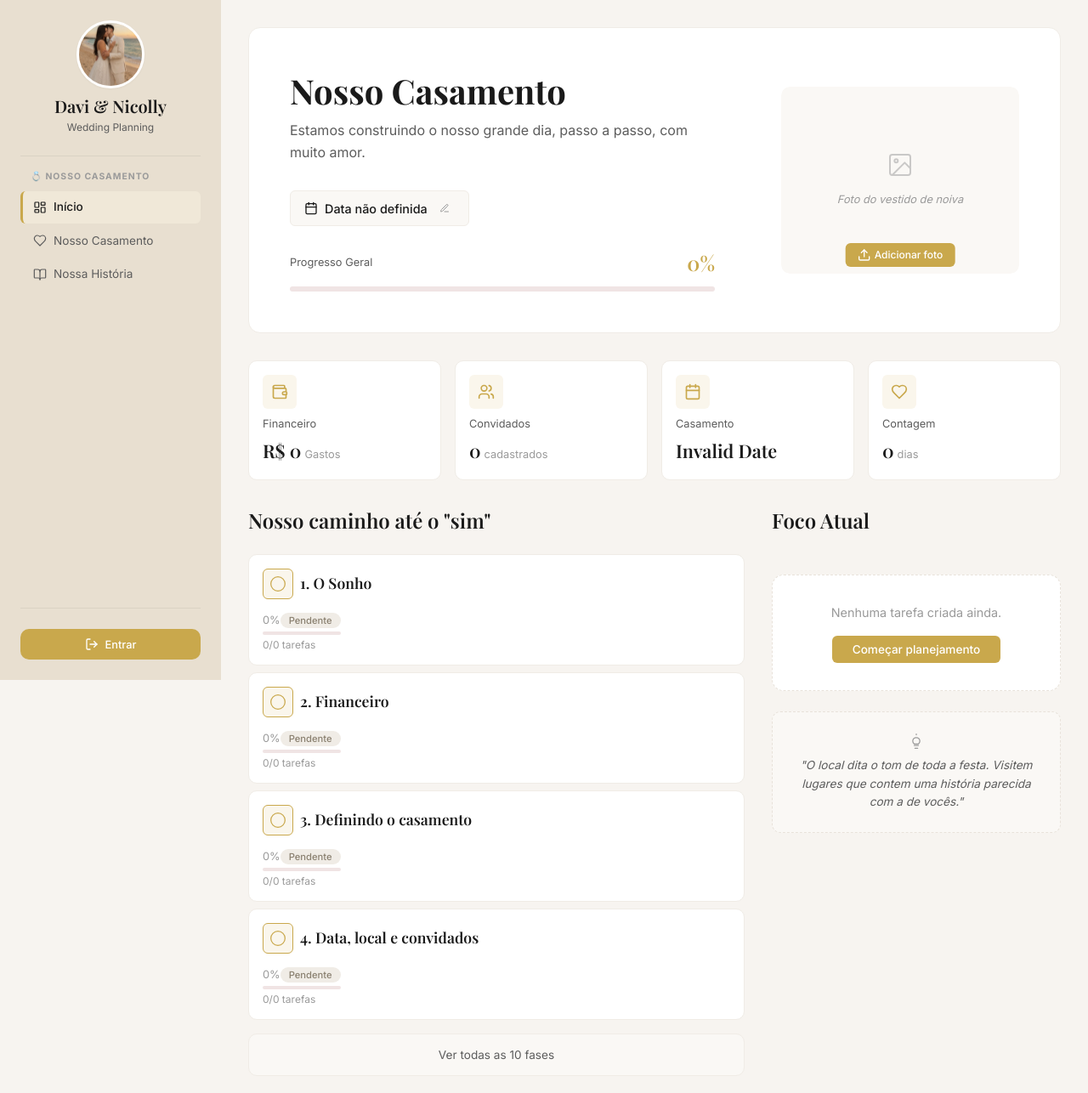
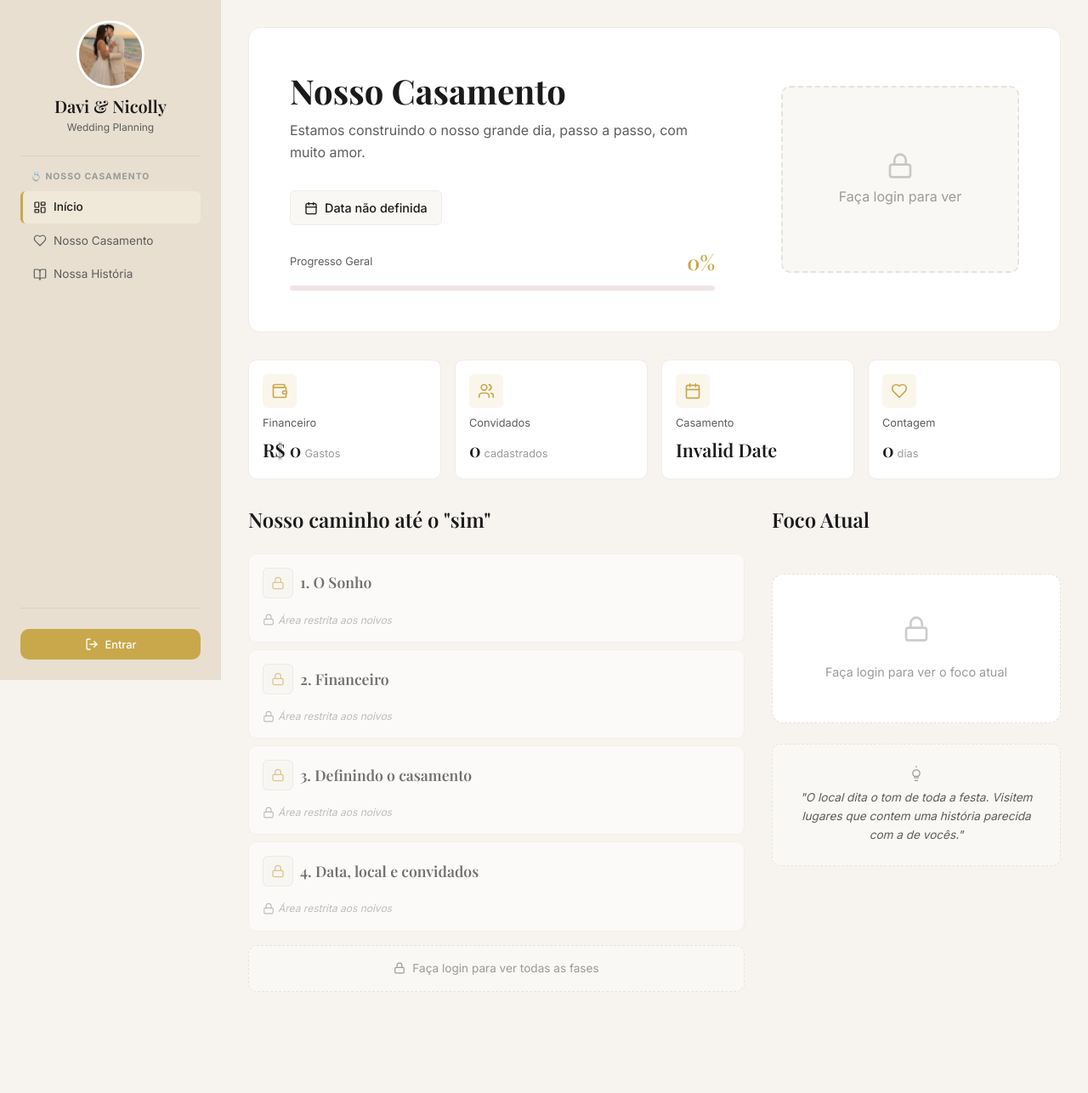
Before and after one commit to drferreiraaz/Wedding-Registry, a React (Vite) app: page / in a window 1280 px wide. Shown: the top 1286 px of the page at 85% size. After the commit the page ends 1199 px from the top, so only its background shows below. Built offline with nearby package versions, Linux system fonts and the light colour scheme; a web font is replaced by a local one.

Commit message:
fix: restrict visitor access to admin features and mobile nav

```diff
--- a/src/components/MobileNav/MobileNav.jsx
+++ b/src/components/MobileNav/MobileNav.jsx
@@ -3,15 +3,18 @@ import { Link, useLocation } from 'react-router-dom';
 import {
   LayoutDashboard, Heart, BookOpen, ClipboardList, CalendarDays, Wallet,
   Users, UserCheck, Home, Plane, Store, PartyPopper, Settings,
-  Menu, X, LogOut, Upload
+  Menu, X, LogOut, Upload, Lock
 } from 'lucide-react';
 import { useAuth } from '../../context/AuthContext';
 import './style.css';
 
-const navItems = [
+const publicNavItems = [
   { path: '/', label: 'Início', icon: LayoutDashboard },
   { path: '/casamento', label: 'Nosso Casamento', icon: Heart },
   { path: '/nossa-historia', label: 'Nossa História', icon: BookOpen },
+];
+
+const privateNavItems = [
   { path: '/planejamento', label: 'Planejamento', icon: ClipboardList },
   { path: '/cronograma', label: 'Cronograma', icon: CalendarDays },
   { path: '/financeiro', label: 'Financeiro', icon: Wallet },
@@ -47,6 +50,8 @@ function MobileNav({ couple, onReset, updateData }) {
     }
   };
 
+  const navItems = isAuthenticated ? [...publicNavItems, ...privateNavItems] : publicNavItems;
+
   return (
     <div className={`mobile-nav ${isOpen ? 'mobile-open' : ''}`}>
       <div className="mobile-nav-header">
@@ -56,17 +61,19 @@ function MobileNav({ couple, onReset, updateData }) {
               {couple.photoUrl ? (
                 <img src={couple.photoUrl} alt={couple.photoDescription} />
               ) : (
-                <div className="mobile-nav-photo-empty" onClick={() => fileInputRef.current?.click()}>
-                  <Upload size={14} />
+                <div className="mobile-nav-photo-empty">
+                  <Lock size={14} />
                 </div>
               )}
             </div>
-            {couple.photoUrl && (
+            {couple.photoUrl && isAuthenticated && (
               <button className="mobile-nav-photo-remove" onClick={handleRemovePhoto} type="button">
                 <X size={10} />
               </button>
             )}
+            {isAuthenticated && (
               <input ref={fileInputRef} type="file" accept="image/*" onChange={handlePhotoUpload} style={{ display: 'none' }} />
+            )}
           </div>
           <span className="mobile-nav-couple-name">{couple.names}</span>
         </div>
@@ -91,14 +98,28 @@ function MobileNav({ couple, onReset, updateData }) {
               );
             })}
 
+            {!isAuthenticated && (
+              <>
+                <li className="mobile-nav-divider">
+                  <span>Área Restrita</span>
+                </li>
+                <li>
+                  <Link to="/login" className="mobile-nav-item mobile-nav-login" onClick={() => setIsOpen(false)}>
+                    <Lock size={18} strokeWidth={1.8} />
+                    <span>Entrar como noivos</span>
+                  </Link>
+                </li>
+              </>
+            )}
+
             {isAuthenticated && (
+              <>
                 <li>
                   <Link to="/configuracoes" className={`mobile-nav-item ${location.pathname === '/configuracoes' ? 'mobile-nav-item-active' : ''}`} onClick={() => setIsOpen(false)}>
                     <Settings size={18} strokeWidth={1.8} />
                     <span>Configurações</span>
                   </Link>
                 </li>
-            )}
 
                 <li>
                   <button className="mobile-nav-item mobile-nav-photo-upload" onClick={() => fileInputRef.current?.click()} type="button">
@@ -108,26 +129,19 @@ function MobileNav({ couple, onReset, updateData }) {
                 </li>
 
                 <li>
-              {isAuthenticated ? (
-                <button className="mobile-nav-item mobile-nav-reset" onClick={() => { logout(); setIsOpen(false); }}>
+                  <button className="mobile-nav-item mobile-nav-logout" onClick={() => { logout(); setIsOpen(false); }}>
                     <LogOut size={18} strokeWidth={1.8} />
                     <span>Sair</span>
                   </button>
-              ) : (
-                <button className="mobile-nav-item mobile-nav-login" onClick={() => { window.location.href = '/login'; setIsOpen(false); }}>
-                  <LogOut size={18} strokeWidth={1.8} />
-                  <span>Entrar</span>
-                </button>
-              )}
                 </li>
 
-            {isAuthenticated && (
                 <li>
                   <button className="mobile-nav-item mobile-nav-reset" onClick={() => { onReset(); setIsOpen(false); }}>
                     <X size={18} strokeWidth={1.8} />
                     <span>Resetar dados</span>
                   </button>
                 </li>
+              </>
             )}
           </ul>
         </nav>
--- a/src/components/MobileNav/style.css
+++ b/src/components/MobileNav/style.css
@@ -163,6 +163,50 @@
   background-color: var(--color-primary-lighter);
 }
 
+.mobile-nav-divider {
+  padding: var(--spacing-md) var(--spacing-md) var(--spacing-sm);
+  font-size: 0.7rem;
+  font-weight: 700;
+  text-transform: uppercase;
+  letter-spacing: 1px;
+  color: var(--color-text-muted);
+  border-top: 1px solid rgba(0, 0, 0, 0.06);
+  margin-top: var(--spacing-sm);
+}
+
+.mobile-nav-login {
+  color: var(--color-primary);
+  font-weight: 600;
+  background-color: var(--color-primary-lighter);
+}
+
+.mobile-nav-login:hover {
+  background-color: var(--color-primary);
+  color: #fff;
+}
+
+.mobile-nav-logout {
+  color: var(--color-danger);
+  border-top: 1px solid rgba(0, 0, 0, 0.06);
+  margin-top: var(--spacing-sm);
+  padding-top: var(--spacing-md);
+}
+
+.mobile-nav-logout:hover {
+  background-color: var(--color-badge-high);
+}
+
+.mobile-nav-photo-empty {
+  width: 100%;
+  height: 100%;
+  background-color: var(--color-surface-alt);
+  display: flex;
+  align-items: center;
+  justify-content: center;
+  color: var(--color-text-muted);
+  border-radius: var(--radius-full);
+}
+
 @media (max-width: 900px) {
   .mobile-nav {
     display: block;
--- a/src/pages/Dashboard/Dashboard.jsx
+++ b/src/pages/Dashboard/Dashboard.jsx
@@ -1,76 +1,30 @@
-import './style.css';
-import React, { useState, useRef } from 'react';
+import React from 'react';
 import { useOutletContext, useNavigate } from 'react-router-dom';
+import { useAuth } from '../../context/AuthContext';
 import PhaseCard from '../../components/PhaseCard/PhaseCard';
 import StatsGrid from '../../components/StatsGrid/StatsGrid';
 import NextMission from '../../components/NextMission/NextMission';
 import ImagePlaceholder from '../../components/ImagePlaceholder/ImagePlaceholder';
 import { calculateOverallProgress, calculateDaysUntil } from '../../utils/calculations';
-import { Calendar, Edit3, Upload, X } from 'lucide-react';
+import { Calendar, Edit3, Lock } from 'lucide-react';
+import './style.css';
 
 function Dashboard() {
   const { data, updateData } = useOutletContext();
+  const { isAuthenticated } = useAuth();
   const navigate = useNavigate();
   const overallProgress = calculateOverallProgress(data.phases);
-  const [editingDate, setEditingDate] = useState(false);
-  const [tempDate, setTempDate] = useState(data.wedding.date || '');
-  const fileInputRef = useRef(null);
-
   const daysUntil = data.wedding.date ? calculateDaysUntil(data.wedding.date) : 0;
-
-  const handleSaveDate = () => {
-    if (tempDate) {
-      const date = new Date(tempDate + 'T00:00:00');
-      const formatted = date.toLocaleDateString('pt-BR');
-      updateData((prev) => ({
-        ...prev,
-        wedding: {
-          ...prev.wedding,
-          date: tempDate,
-          dateFormatted: formatted,
-        },
-      }));
-    }
-    setEditingDate(false);
-  };
 
   const handlePhotoUpload = (e) => {
     const file = e.target.files?.[0];
-    if (!file) return;
-
-    if (!file.type.startsWith('image/')) {
-      alert('Por favor, selecione uma imagem válida.');
+    if (!file || !file.type.startsWith('image/') || file.size > 3 * 1024 * 1024) {
+      alert('Selecione uma imagem válida de até 3MB.');
       return;
     }
-
-    if (file.size > 4 * 1024 * 1024) {
-      alert('A imagem é muito grande. O limite é 4MB para não estourar o localStorage.');
-      return;
-    }
-
     const reader = new FileReader();
-    reader.onload = (event) => {
-      updateData((prev) => ({
-        ...prev,
-        wedding: {
-          ...prev.wedding,
-          dressPhotoUrl: event.target.result,
-        },
-      }));
-    };
+    reader.onload = (event) => updateData(prev => ({ ...prev, wedding: { ...prev.wedding, dressPhotoUrl: event.target.result } }));
     reader.readAsDataURL(file);
-  };
-
-  const handleRemovePhoto = () => {
-    if (window.confirm('Remover a foto do vestido?')) {
-      updateData((prev) => ({
-        ...prev,
-        wedding: {
-          ...prev.wedding,
-          dressPhotoUrl: null,
-        },
-      }));
-    }
   };
 
   return (
@@ -81,31 +35,12 @@ function Dashboard() {
           <p className="dashboard-hero-text">{data.wedding.tagline}</p>
 
           <div className="dashboard-hero-date">
-            {editingDate ? (
-              <div className="dashboard-date-edit">
-                <input
-                  type="date"
-                  value={tempDate}
-                  onChange={(e) => setTempDate(e.target.value)}
-                  className="dashboard-date-input"
-                />
-                <button className="dashboard-date-save" onClick={handleSaveDate}>Salvar</button>
-                <button className="dashboard-date-cancel" onClick={() => setEditingDate(false)}>Cancelar</button>
-              </div>
-            ) : (
             <div className="dashboard-date-display">
               <Calendar size={16} />
               <span className="dashboard-date-text">
                 {data.wedding.dateFormatted || 'Data não definida'}
               </span>
-                <button className="dashboard-date-edit-btn" onClick={() => {
-                  setTempDate(data.wedding.date || '');
-                  setEditingDate(true);
-                }}>
-                  <Edit3 size={12} />
-                </button>
             </div>
-            )}
             {data.wedding.date && (
               <span className="dashboard-countdown">{daysUntil} dias até o grande dia</span>
             )}
@@ -126,53 +61,34 @@ function Dashboard() {
         </div>
 
         <div className="dashboard-hero-image">
+          {isAuthenticated ? (
+            <div className="dashboard-dress-upload">
               {data.wedding.dressPhotoUrl ? (
-            <div className="dashboard-dress-photo">
-              <img
-                src={data.wedding.dressPhotoUrl}
-                alt="Foto do vestido de noiva"
-                className="dashboard-dress-photo-img"
-              />
-              <div className="dashboard-dress-photo-overlay">
-                <button
-                  className="dashboard-dress-photo-btn dashboard-dress-photo-btn-remove"
-                  onClick={handleRemovePhoto}
-                  title="Remover foto"
-                >
-                  <X size={16} />
-                </button>
-                <button
-                  className="dashboard-dress-photo-btn dashboard-dress-photo-btn-change"
-                  onClick={() => fileInputRef.current?.click()}
-                  title="Trocar foto"
-                >
-                  <Upload size={16} />
-                </button>
-              </div>
-            </div>
+                <img src={data.wedding.dressPhotoUrl} alt="Vestido de noiva" className="dashboard-dress-img" />
               ) : (
-            <div className="dashboard-dress-upload">
                 <ImagePlaceholder
                   description="Foto do vestido de noiva"
                   className="dashboard-hero-image-placeholder"
                 />
-              <button
-                className="dashboard-dress-upload-btn"
-                onClick={() => fileInputRef.current?.click()}
-              >
-                <Upload size={16} />
-                <span>Adicionar foto</span>
-              </button>
-            </div>
               )}
+              <label className="dashboard-dress-upload-btn">
                 <input
-            ref={fileInputRef}
                   type="file"
                   accept="image/*"
                   onChange={handlePhotoUpload}
                   style={{ display: 'none' }}
-            aria-label="Selecionar foto do vestido"
                 />
+                <span>📷 {data.wedding.dressPhotoUrl ? 'Trocar foto' : 'Adicionar foto'}</span>
+              </label>
+            </div>
+          ) : data.wedding.dressPhotoUrl ? (
+            <img src={data.wedding.dressPhotoUrl} alt="Vestido de noiva" className="dashboard-dress-img" />
+          ) : (
+            <div className="dashboard-locked-content">
+              <Lock size={32} />
+              <span>Faça login para ver</span>
+            </div>
+          )}
         </div>
       </div>
 
@@ -188,21 +104,49 @@ function Dashboard() {
           <h2 className="dashboard-section-title">Nosso caminho até o "sim"</h2>
           <div className="dashboard-phases-list">
             {data.phases.slice(0, 4).map((phase) => (
+              <div key={phase.id} className={!isAuthenticated ? 'dashboard-phase-locked' : ''}>
+                {isAuthenticated ? (
                   <PhaseCard
-                key={phase.id}
                     phase={phase}
                     onClick={() => navigate('/planejamento')}
                   />
+                ) : (
+                  <div className="phase-card phase-card-locked">
+                    <div className="phase-card-header">
+                      <div className="phase-card-icon">
+                        <Lock size={16} />
+                      </div>
+                      <h3 className="phase-card-title">
+                        {phase.number}. {phase.name}
+                      </h3>
+                    </div>
+                    <div className="phase-card-body">
+                      <div className="phase-card-locked-message">
+                        <Lock size={14} />
+                        <span>Área restrita aos noivos</span>
+                      </div>
+                    </div>
+                  </div>
+                )}
+              </div>
             ))}
           </div>
+          {isAuthenticated ? (
             <button className="dashboard-phases-more" onClick={() => navigate('/planejamento')}>
               Ver todas as 10 fases
             </button>
+          ) : (
+            <div className="dashboard-phases-more dashboard-phases-more-locked">
+              <Lock size={14} />
+              <span>Faça login para ver todas as fases</span>
+            </div>
+          )}
         </div>
 
         <div className="dashboard-focus">
           <h2 className="dashboard-section-title">Foco Atual</h2>
-          {data.phases.some(p => p.tasks.length > 0) ? (
+          {isAuthenticated ? (
+            data.phases.some(p => p.tasks.length > 0) ? (
               <NextMission phases={data.phases} weddingDate={data.wedding.date} />
             ) : (
               <div className="dashboard-empty-focus">
@@ -210,6 +154,12 @@ function Dashboard() {
                 <button className="dashboard-empty-focus-btn" onClick={() => navigate('/planejamento')}>
                   Começar planejamento
                 </button>
+              </div>
+            )
+          ) : (
+            <div className="dashboard-locked-focus">
+              <Lock size={32} />
+              <p>Faça login para ver o foco atual</p>
             </div>
           )}
 
--- a/src/pages/Dashboard/style.css
+++ b/src/pages/Dashboard/style.css
@@ -407,3 +407,117 @@
 .dashboard-dress-upload-btn:hover {
   background-color: var(--color-primary-hover);
 }
+
+/* Conteúdo bloqueado para visitantes */
+.dashboard-locked-content {
+  width: 100%;
+  height: 100%;
+  display: flex;
+  flex-direction: column;
+  align-items: center;
+  justify-content: center;
+  background-color: var(--color-surface-alt);
+  border: 2px dashed var(--color-border);
+  border-radius: var(--radius-md);
+  color: var(--color-text-muted);
+  gap: var(--spacing-sm);
+  padding: var(--spacing-lg);
+  text-align: center;
+}
+
+.dashboard-locked-content svg {
+  opacity: 0.5;
+}
+
+.dashboard-dress-upload {
+  position: relative;
+  width: 100%;
+  height: 100%;
+}
+
+.dashboard-dress-img {
+  width: 100%;
+  height: 100%;
+  object-fit: cover;
+  border-radius: var(--radius-md);
+}
+
+.dashboard-dress-upload-btn {
+  position: absolute;
+  bottom: var(--spacing-sm);
+  left: 50%;
+  transform: translateX(-50%);
+  display: inline-flex;
+  align-items: center;
+  gap: var(--spacing-xs);
+  padding: 6px 14px;
+  background-color: var(--color-primary);
+  color: #fff;
+  border-radius: var(--radius-sm);
+  font-size: 0.75rem;
+  font-weight: 500;
+  cursor: pointer;
+  transition: background-color 0.2s ease;
+}
+
+.dashboard-dress-upload-btn:hover {
+  background-color: var(--color-primary-hover);
+}
+
+/* Cards de fase bloqueados */
+.dashboard-phase-locked {
+  pointer-events: none;
+  user-select: none;
+}
+
+.phase-card-locked {
+  opacity: 0.6;
+  cursor: not-allowed;
+}
+
+.phase-card-locked .phase-card-icon {
+  background-color: var(--color-surface-alt) !important;
+  border: 1.5px solid var(--color-border) !important;
+  color: var(--color-text-muted) !important;
+}
+
+.phase-card-locked-message {
+  display: flex;
+  align-items: center;
+  gap: var(--spacing-xs);
+  font-size: 0.75rem;
+  color: var(--color-text-muted);
+  font-style: italic;
+}
+
+.dashboard-phases-more-locked {
+  display: flex;
+  align-items: center;
+  justify-content: center;
+  gap: var(--spacing-sm);
+  padding: var(--spacing-md);
+  background-color: var(--color-surface-alt);
+  border: 1px dashed var(--color-border);
+  border-radius: var(--radius-md);
+  color: var(--color-text-muted);
+  font-size: 0.85rem;
+  cursor: not-allowed;
+}
+
+.dashboard-locked-focus {
+  background-color: var(--color-surface);
+  border: 1px dashed var(--color-border);
+  border-radius: var(--radius-lg);
+  padding: var(--spacing-2xl);
+  text-align: center;
+  color: var(--color-text-muted);
+}
+
+.dashboard-locked-focus svg {
+  margin-bottom: var(--spacing-md);
+  opacity: 0.5;
+}
+
+.dashboard-locked-focus p {
+  font-size: 0.9rem;
+}
```
Lines whose indentation alone changed are shown as unchanged.
